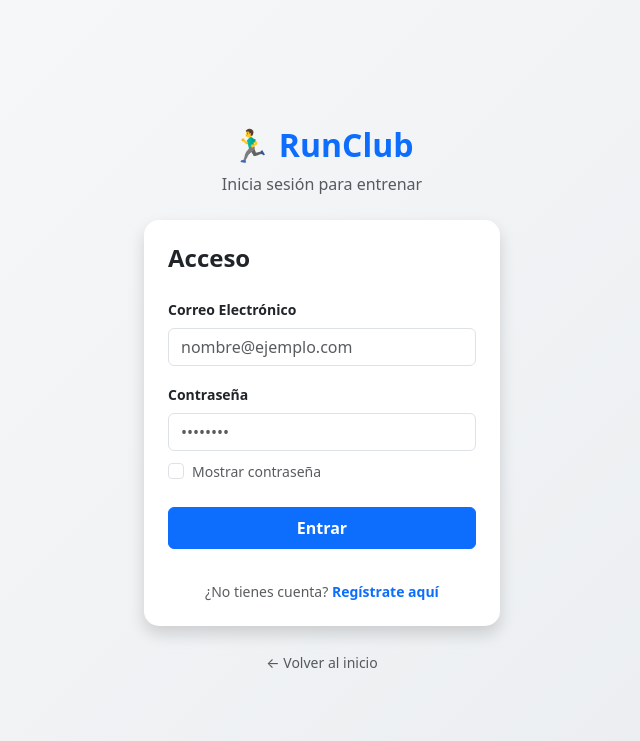
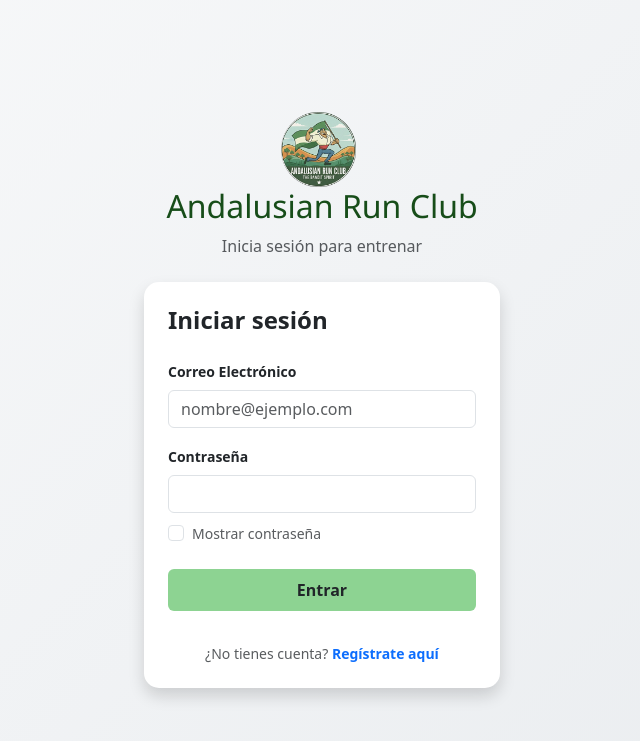
Before and after one commit to aleggonz12/AndalusianRunClub, a PHP site: page /login.php in a window 1280 px wide. Shown: the top 741 px of the page, without its empty margins (318-958 px from the left). Run offline with PHP 8.4, Linux system fonts and the light colour scheme.

Commit message:
Mejora Visual login y register

```diff
--- a/login.php
+++ b/login.php
@@ -43,7 +43,7 @@ if ($_SERVER["REQUEST_METHOD"] == "POST") {
 <head>
     <meta charset="UTF-8">
     <meta name="viewport" content="width=device-width, initial-scale=1.0">
-    <title>Login - RunClub</title>
+    <title>Login - Andalusian Run Club</title>
     <link href="https://cdn.jsdelivr.net/npm/bootstrap@5.3.2/dist/css/bootstrap.min.css" rel="stylesheet">
     <style>
         body {
@@ -56,6 +56,18 @@ if ($_SERVER["REQUEST_METHOD"] == "POST") {
             border-radius: 15px;
             border: none;
         }
+        .arc-logo {
+        height: 75px; /* Ajusta este valor para que el logo se vea bien con el texto */
+        width: auto;
+        object-fit: contain;
+    }
+        .arc-title {
+        color: #174d19; /* Un verde oscuro intenso para el nombre de la marca */
+        font-family: 'Segoe UI', Tahoma, Geneva, Verdana, sans-serif;
+    }
+    .btn-entrar {
+        background-color: #8dd392 !important;
+    }
     </style>
 </head>
 <body>
@@ -65,13 +77,14 @@ if ($_SERVER["REQUEST_METHOD"] == "POST") {
         <div class="col-md-5 col-lg-4">
 
             <div class="text-center mb-4">
-                <h2 class="fw-bold text-primary">🏃‍♂️ RunClub</h2>
+                <img src="Logo_Andalusian_Run_Club.png" alt="Logo ARC" class="me-2 arc-logo">
+                <h2 class="arc-title">Andalusian Run Club</h2>
                 <p class="text-muted">Inicia sesión para entrenar</p>
             </div>
 
             <div class="card shadow card-login">
                 <div class="card-body p-4">
-                    <h4 class="card-title mb-4 fw-bold">Acceso</h4>
+                    <h4 class="card-title mb-4 fw-bold">Iniciar sesión</h4>
 
                     <?php if ($error != ""): ?>
                         <div class="alert alert-danger py-2 small" role="alert">
@@ -87,7 +100,7 @@ if ($_SERVER["REQUEST_METHOD"] == "POST") {
 
                     <div class="mb-4">
                         <label class="form-label small fw-bold">Contraseña</label>
-                        <input type="password" name="password" id="password" class="form-control" placeholder="••••••••" required>
+                        <input type="password" name="password" id="password" class="form-control" required>
 
                         <div class="form-check mt-2">
                             <input class="form-check-input" type="checkbox" id="verPass" onclick="mostrarPassword()">
@@ -97,7 +110,7 @@ if ($_SERVER["REQUEST_METHOD"] == "POST") {
                         </div>
                     </div>
 
-                        <button type="submit" class="btn btn-primary w-100 fw-bold py-2 mb-3">
+                        <button type="submit" class="btn btn-entrar w-100 fw-bold py-2 mb-3">
                             Entrar
                         </button>
                     </form>
@@ -108,10 +121,6 @@ if ($_SERVER["REQUEST_METHOD"] == "POST") {
                         </p>
                     </div>
                 </div>
-            </div>
-
-            <div class="text-center mt-4">
-                <a href="index.php" class="text-muted small text-decoration-none">← Volver al inicio</a>
             </div>
 
         </div>
```
Also changed, not shown: register.php (+17 -4 lines).
